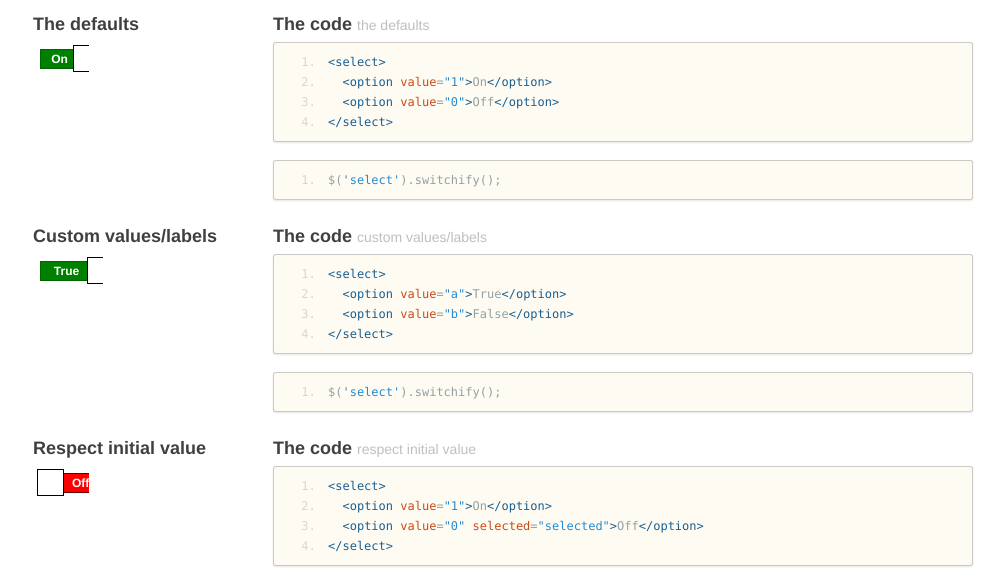
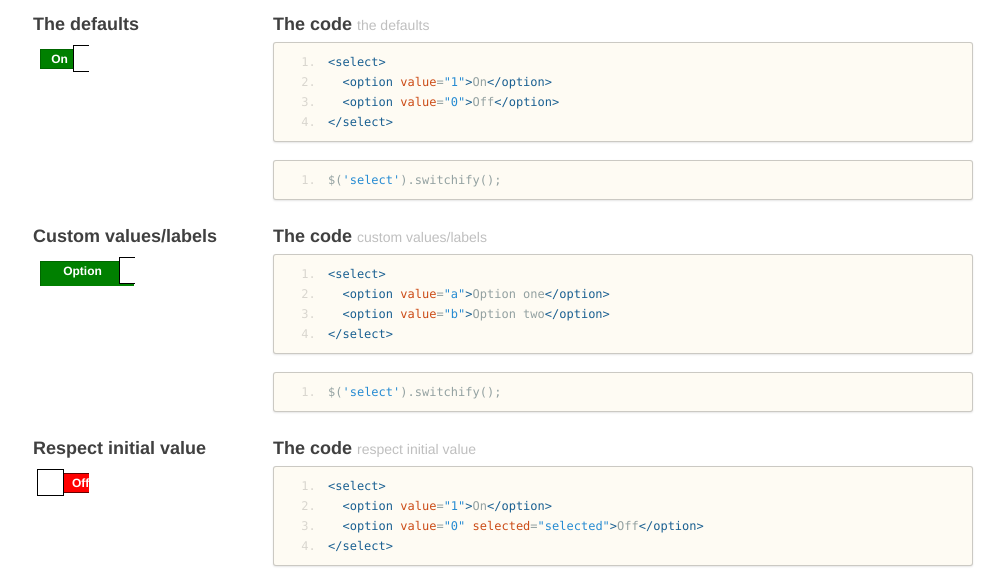
Before and after one commit to rawnet/jquery-switch, a website: page index.html in a window 1280 px wide. Shown: the part 211-792 px from the top of the page, without its empty margins (137-1141 px from the left). Drawn offline with Linux system fonts and the light colour scheme.

Commit message:
Altered custom values to longer to test length limits

```diff
--- a/index.html
+++ b/index.html
@@ -133,16 +133,16 @@
           <div class="span4">
             <h3>Custom values/labels</h3>
             <select class="example-2">
-              <option value="a">True</option>
-              <option value="b">False</option>
+              <option value="a">Option one</option>
+              <option value="b">Option two</option>
             </select>
           </div>
 
           <div class="span12">
             <h3>The code <small>custom values/labels</small></h3>
             <pre class="prettyprint linenums">&lt;select&gt;
-  &lt;option value="a"&gt;True&lt;/option&gt;
-  &lt;option value="b"&gt;False&lt;/option&gt;
+  &lt;option value="a"&gt;Option one&lt;/option&gt;
+  &lt;option value="b"&gt;Option two&lt;/option&gt;
 &lt;/select&gt;</pre>
             <pre class="prettyprint linenums">$('select').switchify();</pre>
           </div>
```
